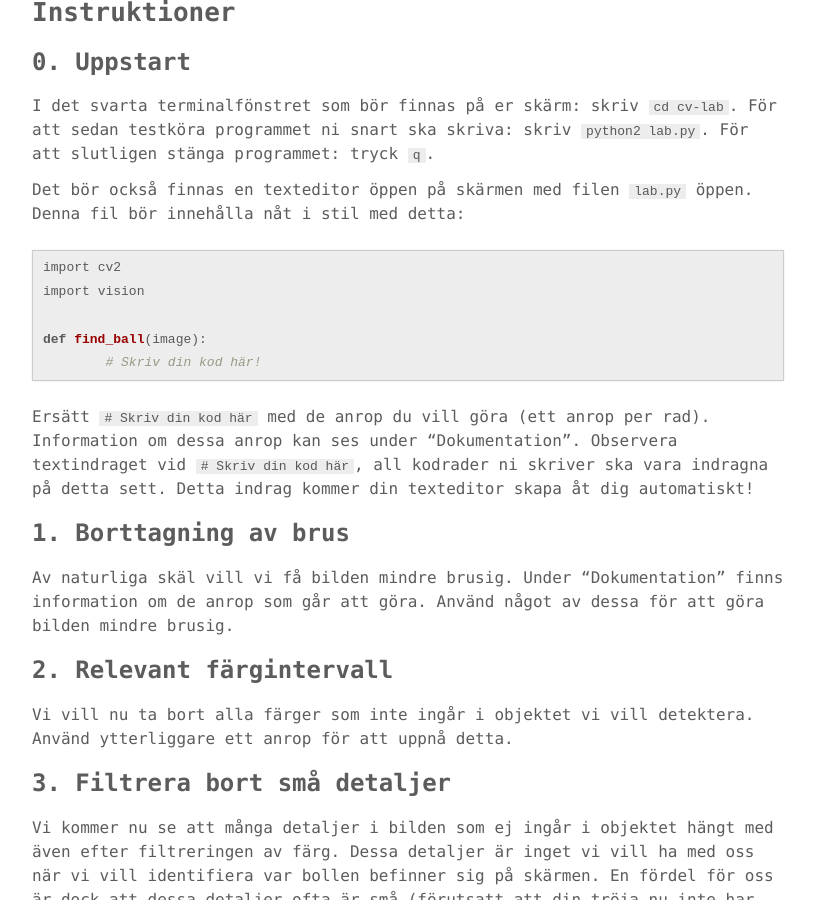
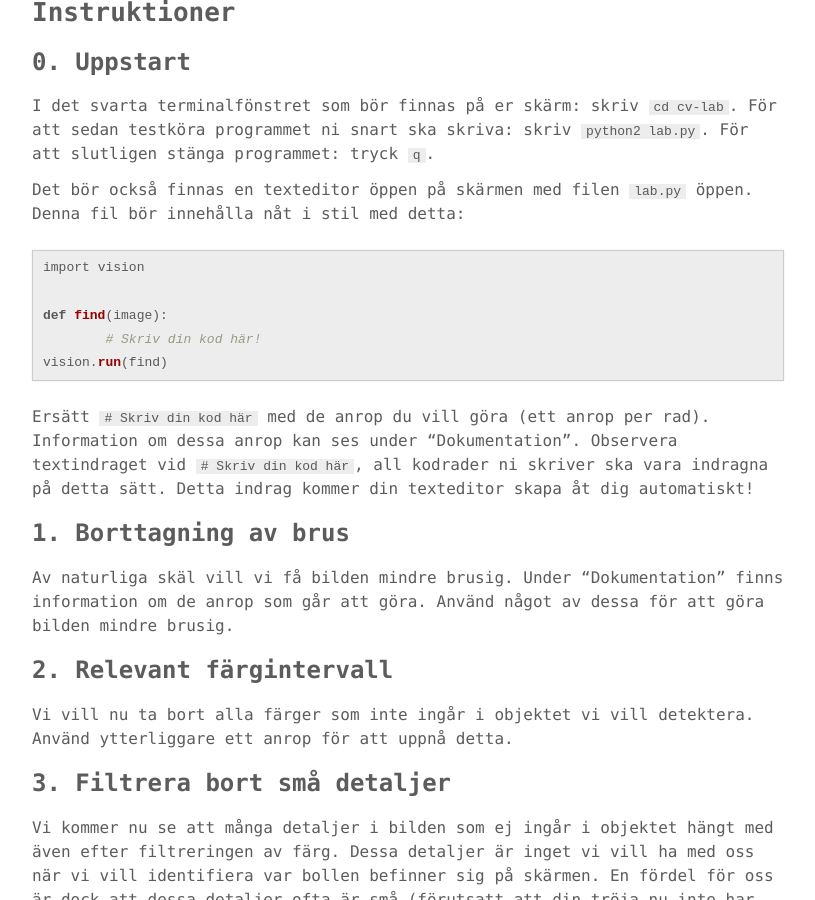
Before and after one commit to williamsjoblom/williamsjoblom.github.io, a Jekyll site: the page built from other/cv-lab.md, in a window 1280 px wide and 900 px high, scrolled down 856 px. Shown: the whole window, without its empty margins (232-1047 px from the left). Built offline with Jekyll 4.4.1, drawn with Linux system fonts in a browser that asks for light colours.

Commit message:
Fix typo

```diff
--- a/other/cv-lab.md
+++ b/other/cv-lab.md
@@ -24,15 +24,16 @@ För att slutligen stänga programmet: tryck `q`.
 
 Det bör också finnas en texteditor öppen på skärmen med filen `lab.py` öppen. Denna fil bör innehålla nåt i stil med detta:
 {% highlight python %}
-import cv2
 import vision
 
-def find_ball(image):
+def find(image):
 	# Skriv din kod här!
+
+vision.run(find)
 {% endhighlight %}
 
 Ersätt `# Skriv din kod här` med de anrop du vill göra (ett anrop per rad). Information om dessa anrop kan ses under "Dokumentation".
-Observera textindraget vid `# Skriv din kod här`, all kodrader ni skriver ska vara indragna på detta sett. Detta indrag kommer din texteditor skapa åt dig automatiskt!
+Observera textindraget vid `# Skriv din kod här`, all kodrader ni skriver ska vara indragna på detta sätt. Detta indrag kommer din texteditor skapa åt dig automatiskt!
 
 
 ### 1. Borttagning av brus
```
